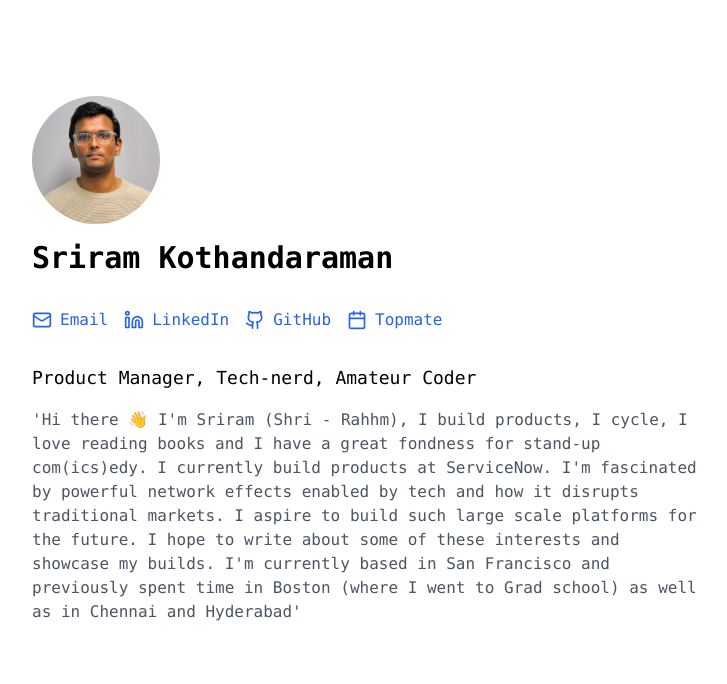
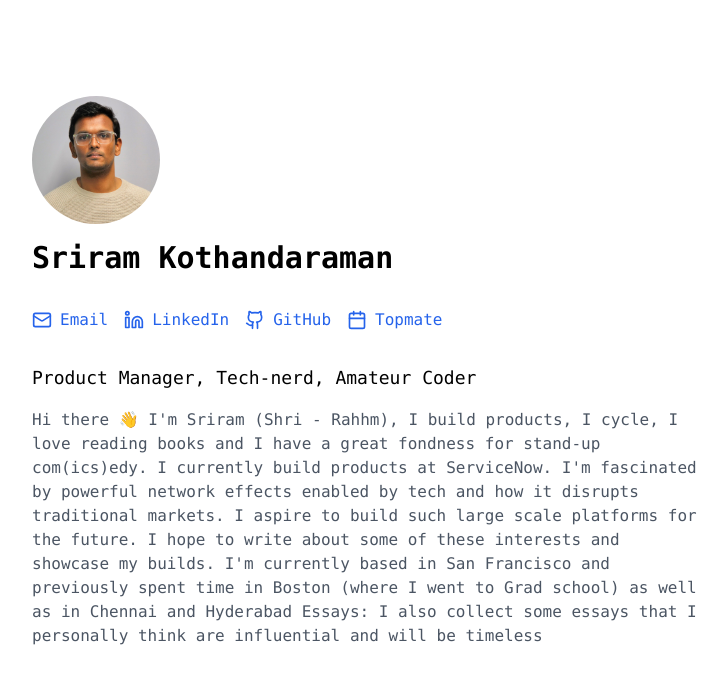
Before and after one commit to sriramkj07/Personalwebsite, a Next.js app: page / in a window 1280 px wide. Shown: the top 684 px of the page, without its empty margins (272-999 px from the left). Built offline with nearby package versions, Linux system fonts and the light colour scheme.

Commit message:
Update page.tsx

```diff
--- a/app/page.tsx
+++ b/app/page.tsx
@@ -46,7 +46,8 @@ export default function Home() {
 
           <div className="space-y-4 text-gray-600">
             <p style={{ whiteSpace: 'pre-line' }}>
-            'Hi there 👋
+            Hi there 👋
+
              I'm Sriram (Shri - Rahhm), I build products, I cycle, I love reading books and I have a great fondness for stand-up com(ics)edy.
 
               I currently build products at ServiceNow. I'm fascinated by powerful network effects enabled by tech and how it disrupts traditional markets.
@@ -55,7 +56,9 @@ export default function Home() {
 
               I hope to write about some of these interests and showcase my builds.
 
-              I'm currently based in San Francisco and previously spent time in Boston (where I went to Grad school) as well as in Chennai and Hyderabad'
+              I'm currently based in San Francisco and previously spent time in Boston (where I went to Grad school) as well as in Chennai and Hyderabad
+
+              Essays: I also collect some essays that I personally think are influential and will be timeless
             </p>
           </div>
         </div>
```
